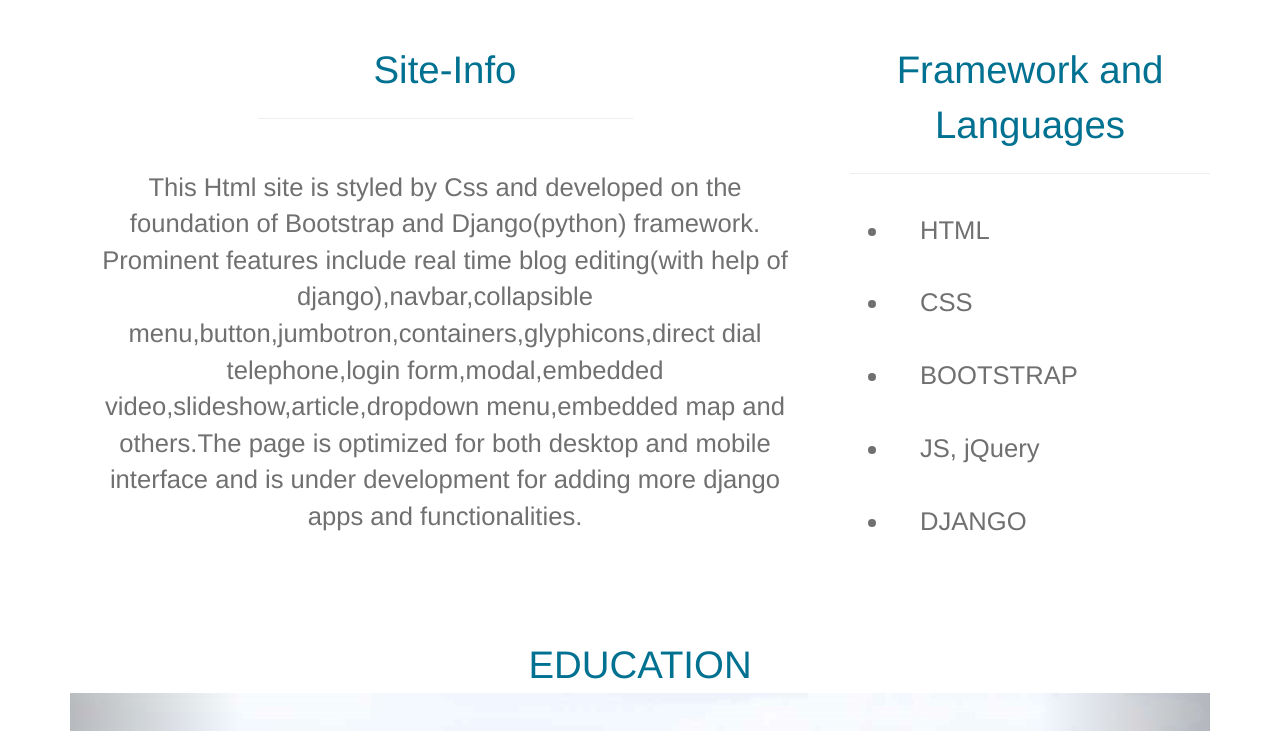
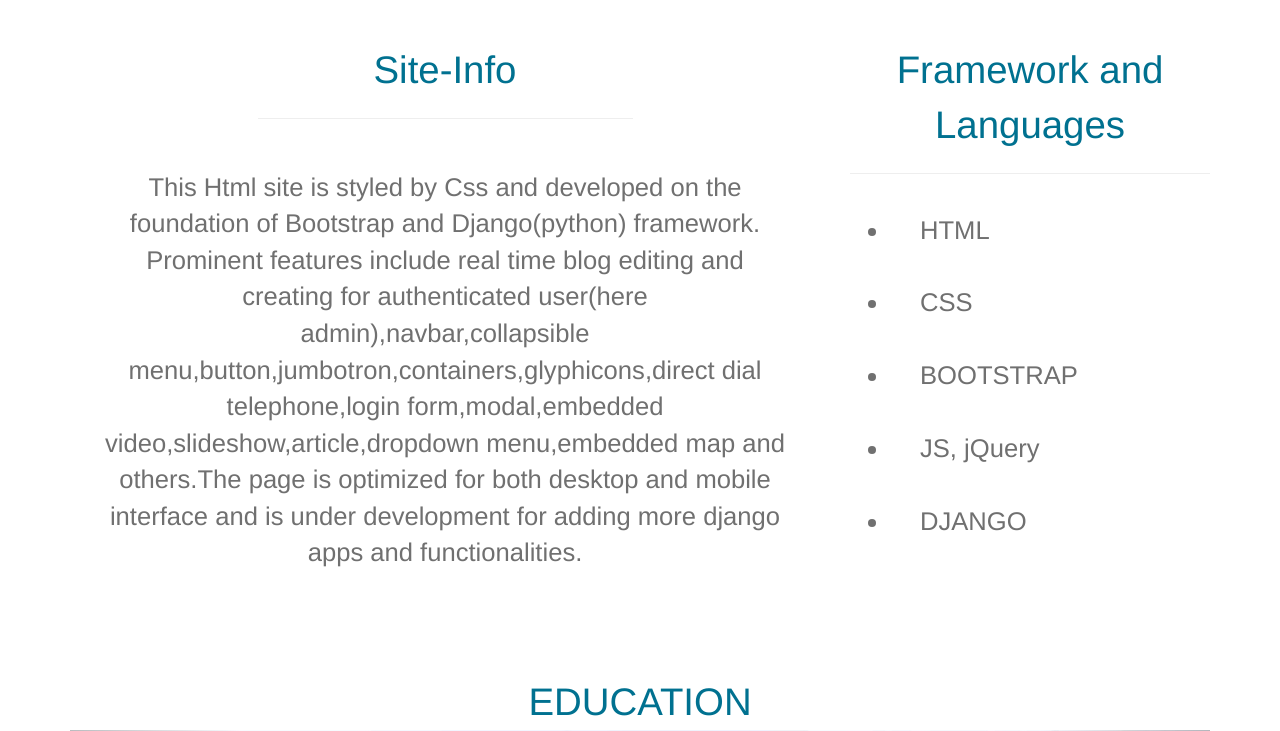
Before and after one commit to alias-3/django_homepage-blog, a Django app: page / in a window 1280 px wide. Shown: the part 1745-2476 px from the top of the page. Run offline with Django 3.2, Linux system fonts and the light colour scheme; some libraries are stand-ins or nearby versions.

Commit message:
minor tweaks

```diff
--- a/blog/templates/blog/home.html
+++ b/blog/templates/blog/home.html
@@ -99,7 +99,7 @@
 <div class="container">
   <div class="row">
   <div id="site-info" class="container col-xs-12 col-md-8 col-lg-8" >
-    <div>Site-Info</div><hr style="width: 50%"><p style="text-align: center">This Html site is styled by Css and developed on the foundation of Bootstrap and Django(python) framework. Prominent features include real time blog editing(with help of django),navbar,collapsible menu,button,jumbotron,containers,glyphicons,direct dial telephone,login form,modal,embedded video,slideshow,article,dropdown menu,embedded map and others.The page is optimized for both desktop and mobile interface and is under development for adding more django apps and functionalities.</p>
+    <div>Site-Info</div><hr style="width: 50%"><p style="text-align: center">This Html site is styled by Css and developed on the foundation of Bootstrap and Django(python) framework. Prominent features include real time blog editing and creating for authenticated user(here admin),navbar,collapsible menu,button,jumbotron,containers,glyphicons,direct dial telephone,login form,modal,embedded video,slideshow,article,dropdown menu,embedded map and others.The page is optimized for both desktop and mobile interface and is under development for adding more django apps and functionalities.</p>
   </div>
   <div  id="lang" class="container col-lg-4 col-md-4 visible-lg visible-md"><div>Framework and Languages</div><hr>
     <ul><li>HTML</li><li>CSS</li><li>BOOTSTRAP</li><li>JS, jQuery</li><li>DJANGO</li></ul>
```
